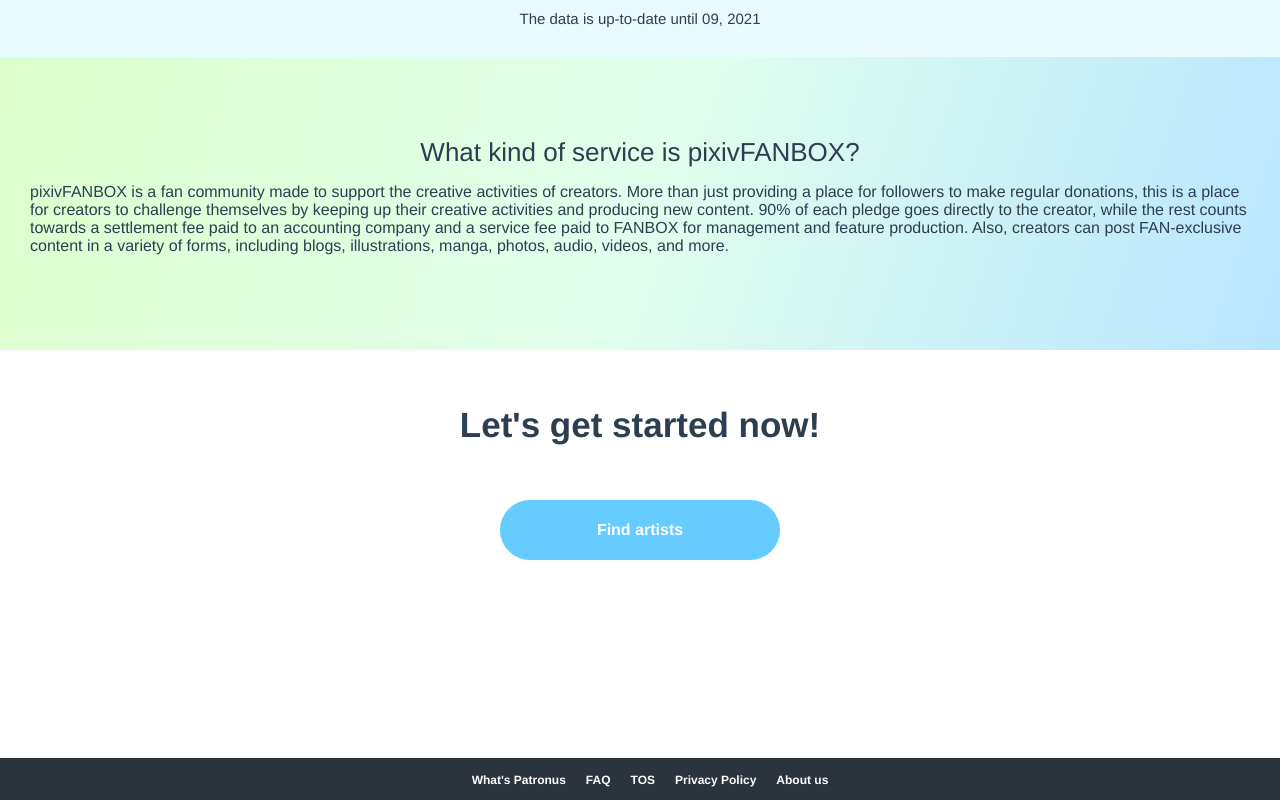
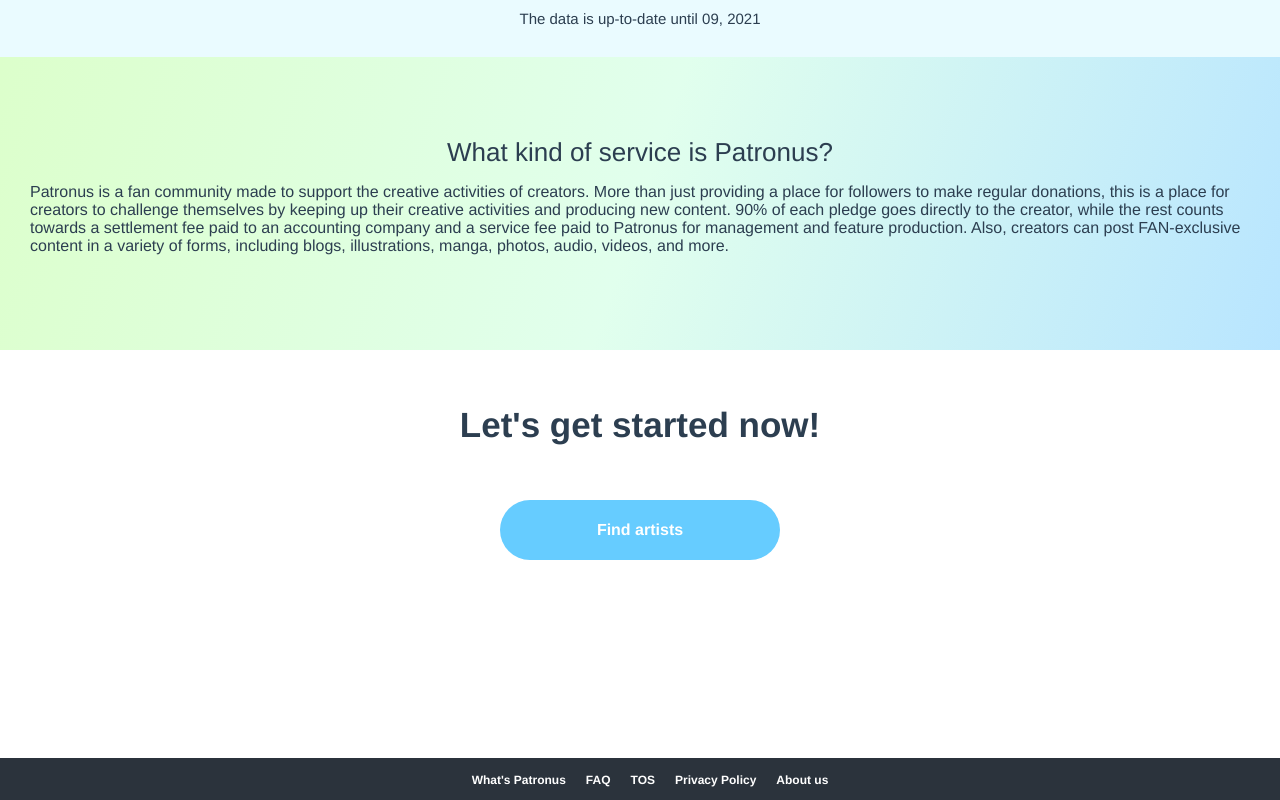
Before and after one commit to Tyson1999/elec5619-frontend, a Vue app: page / in a window 1280 px wide. Shown: the part 887-1687 px from the top of the page. Built offline with nearby package versions, Linux system fonts and the light colour scheme; no server answers.

Commit message:
fix bugs

```diff
--- a/src/components/NavBar.vue
+++ b/src/components/NavBar.vue
@@ -37,7 +37,6 @@
         </span>
         <span class="a">
           <el-button type="primary" @click="Search()" round>Search</el-button>
-          <!-- <span>{{creatorList}}</span> -->
         </span>
 
 
@@ -49,7 +48,6 @@
 <script>
 import Avatar from './Avatar'
 import { mapState } from 'vuex'
-import {searchName} from '@/api/user'
 
 export default {
   name: 'NavBar',
@@ -57,9 +55,6 @@
     Avatar
   },
   props: ['navBarType'],
-
-
-
   data() {
     return {
       searchContent: '',
@@ -68,21 +63,16 @@
   },
   methods: {
     Search() {
-      const creator = this.searchContent
-      searchName(creator)
-        .then(res => {
-          this.creatorList = JSON.stringify(res.data)
-          // this.$router.push({name: 'SearchCreator', params: {name: this.creatorList}})
-          this.$router.push({path: '/search', query: {name: this.searchContent}})
-          // this.$router.push(`/search?name=${this.searchContent}`)
-          // this.$router.go()
-
-          // console.log(this.creatorList)
-          })
-          .catch(err => {
-            console.log({err})
-          })
-
+      this.$router.push({path: '/search', query: {name: this.searchContent}})
+      // const creator = this.searchContent
+      // searchName(creator)
+      //   .then(res => {
+      //     this.creatorList = JSON.stringify(res.data)
+      //     // this.$router.push({name: 'SearchCreator', params: {name: this.creatorList}})
+      //     })
+      //     .catch(err => {
+      //       console.log({err})
+      //     })
     },
   },
   computed: {
--- a/src/views/Index.vue
+++ b/src/views/Index.vue
@@ -43,11 +43,11 @@
       </div>
     </div>
     <div class="FAQ">
-      <div class="question">What kind of service is pixivFANBOX?</div>
+      <div class="question">What kind of service is Patronus?</div>
       <div class="answer">
-        pixivFANBOX is a fan community made to support the creative activities of creators. More than just providing a place for followers to make regular donations, this is a place for creators to challenge themselves by keeping up their creative activities and producing new content.
+        Patronus is a fan community made to support the creative activities of creators. More than just providing a place for followers to make regular donations, this is a place for creators to challenge themselves by keeping up their creative activities and producing new content.
 
-        90% of each pledge goes directly to the creator, while the rest counts towards a settlement fee paid to an accounting company and a service fee paid to FANBOX for management and feature production.
+        90% of each pledge goes directly to the creator, while the rest counts towards a settlement fee paid to an accounting company and a service fee paid to Patronus for management and feature production.
 
         Also, creators can post FAN-exclusive content in a variety of forms, including blogs, illustrations, manga, photos, audio, videos, and more.</div>
     </div>
--- a/src/views/SearchCreator.vue
+++ b/src/views/SearchCreator.vue
@@ -48,10 +48,6 @@
 
 
 export default {
-  name:'UserProfile',
-  components: {
-  },
-
   data() {
     return {
       numArtists: 2,
@@ -63,9 +59,8 @@
 
     }
   },
-  beforeMount(){
+  created(){
     this.userInfo()
-    // this.searchName()
   },
   computed:{
     ...mapState({
@@ -74,12 +69,7 @@
     Top5Artists() {
       return this.creatorList.slice(0, this.numArtists);
     },
-
-
   },
-
-
-
   methods: {
     userInfo() {
       this.creator = this.$route.query.name;
@@ -102,13 +92,9 @@
             .catch(err => {
               console.log(err)
             })
-
           }
         })
-
-
     },
-
     checkIsImage(url) {
       const fileExtension = url.substring(url.lastIndexOf('.') + 1);
       if (fileExtension === 'jpg' || fileExtension === 'png' || fileExtension == 'jpeg' || fileExtension == 'gif'){
@@ -117,25 +103,19 @@
         return require('@/assets/no_cover.jpeg')
       }
     },
-
-    Logout(){
-      this.displayUser=false;
-      console.log(1);
-    },
-
     jump(item) {
       const user = item[0]['user']['id']
       this.$router.push(`/artist/${user}`)
     },
-
     selectImg(){
       console.log(1);
     },
   },
   watch: {
-    $route(){
-      // const name = to['query']['name']
+    $route(to){
+      if (to['path'] === '/search'){
         this.userInfo()
+      }
     }
   },
 
```
Also changed, not shown: 1 other file (tests, documents, lock files or other folders). Lines whose indentation alone changed are shown as unchanged.
